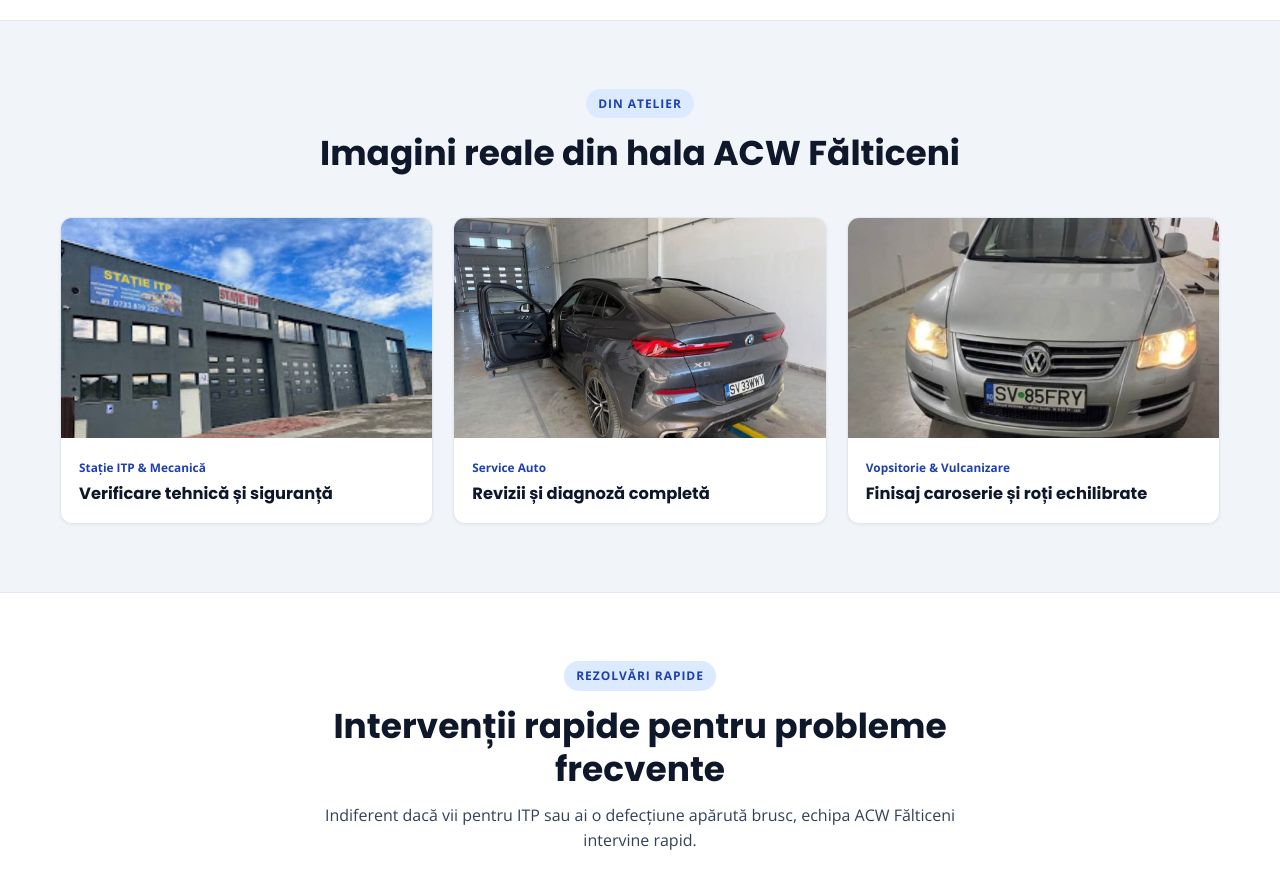
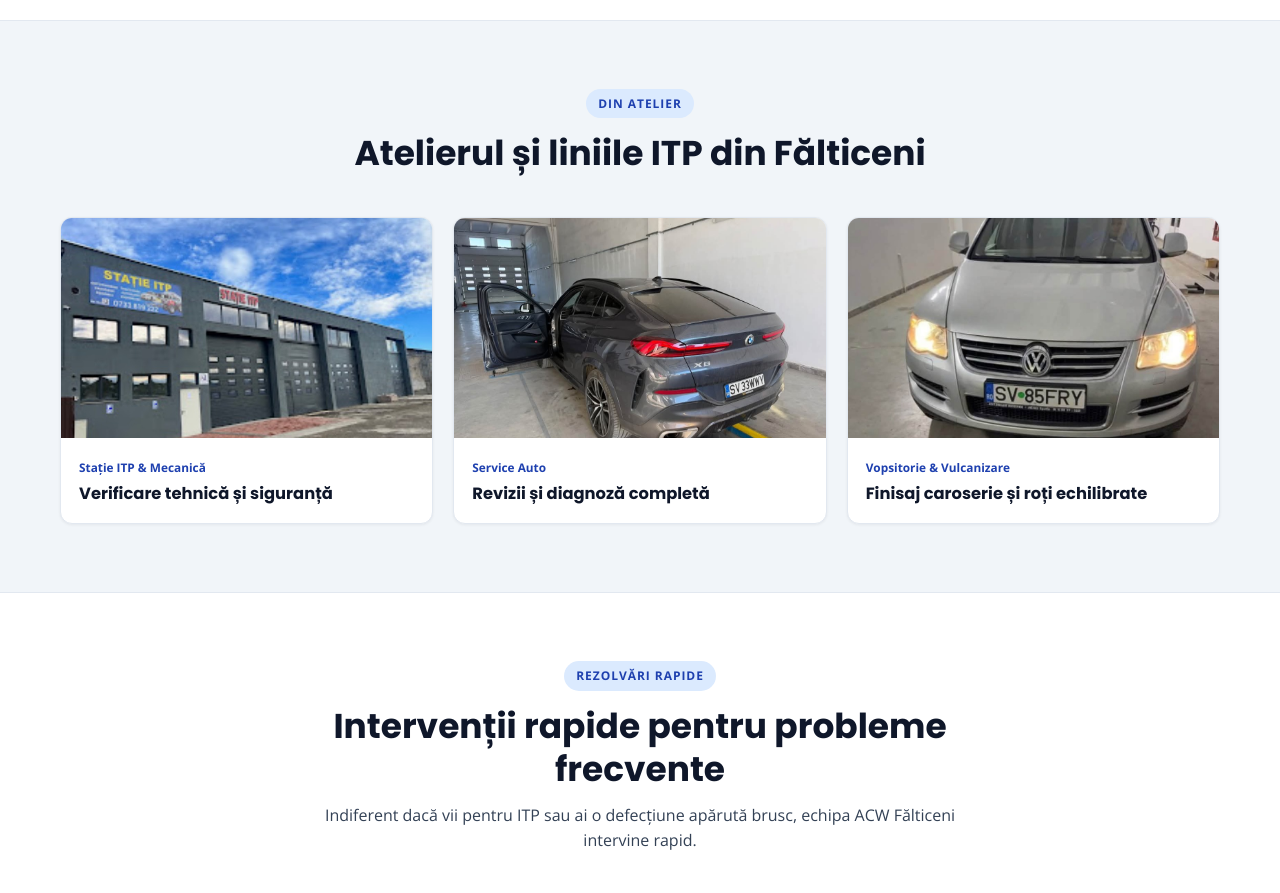
Before and after one commit to 5imi/ITP-Site, a plain HTML site: page index.html in a window 1280 px wide. Shown: the part 2100-2993 px from the top of the page. Drawn offline with nearby package versions, Linux system fonts and the light colour scheme.

Commit message:
fix(copy): titlu natural sectiune galerie (Atelierul si liniile ITP)

```diff
--- a/index.html
+++ b/index.html
@@ -270,7 +270,7 @@
       <div class="container">
         <div class="section-head">
           <span class="eyebrow">DIN ATELIER</span>
-          <h2 class="section-title">Imagini reale din hala ACW Fălticeni</h2>
+          <h2 class="section-title">Atelierul și liniile ITP din Fălticeni</h2>
         </div>
 
         <div class="gallery-grid">
```
